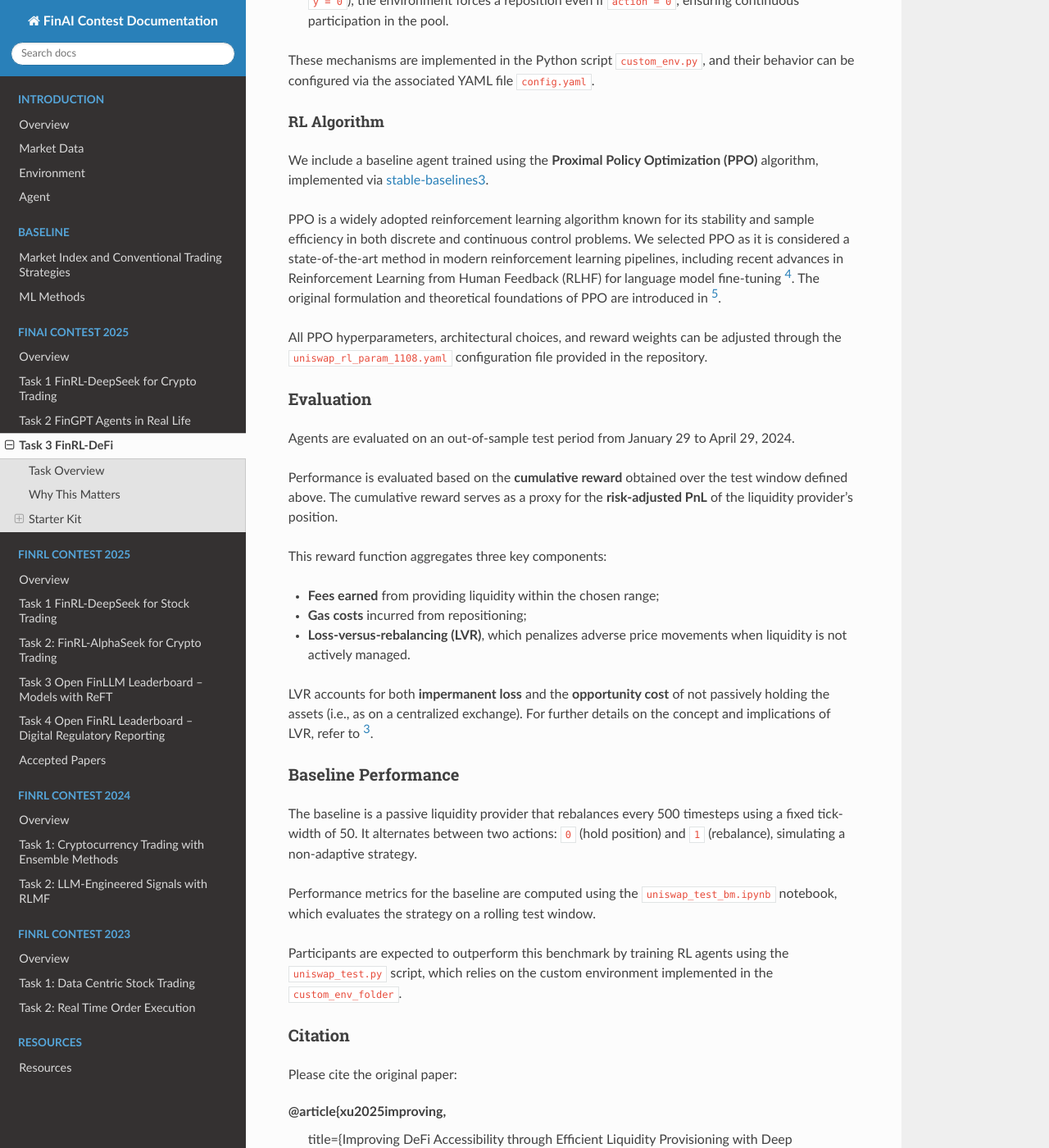
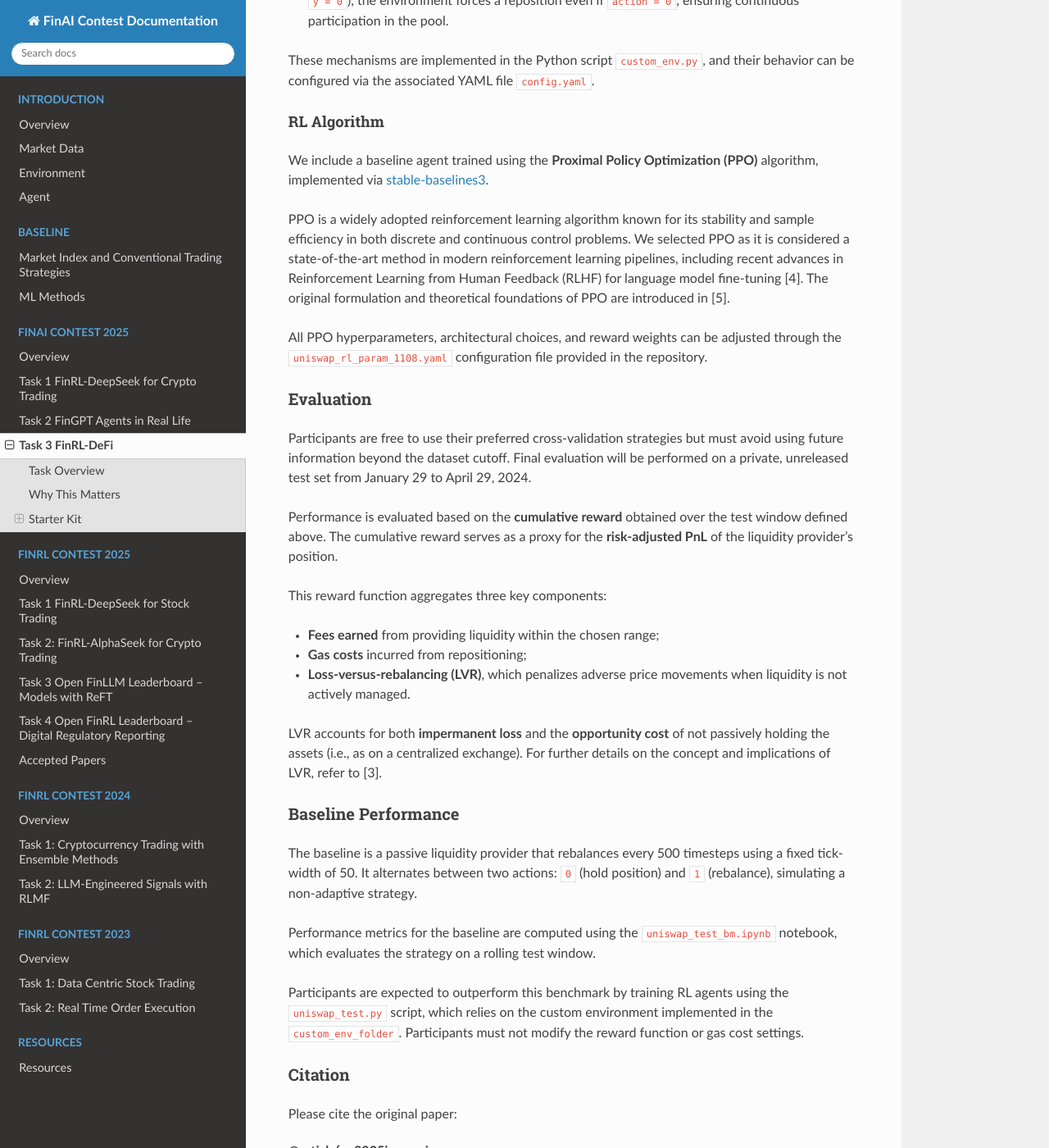
Before and after one commit to Xingyu025/FinAI-Contest, a Sphinx documentation site: the page built from docs/source/finai2025/task3.rst, in a window 1280 px wide and 1400 px high, scrolled down 2532 px. Shown: the whole window at 82% size. Built offline with Sphinx 7.4.7 and the Read the Docs theme 3.1.0, drawn with Linux system fonts in a browser that asks for light colours; some of the changed text lies outside the part shown.

Commit message:
Update task3.rst
Minor fixes regarding the eval period and the reference section

```diff
--- a/docs/source/finai2025/task3.rst
+++ b/docs/source/finai2025/task3.rst
@@ -18,7 +18,7 @@ Starter Kit
 
 Data
 ----------------
-The environment uses a single hourly price time series: `data_price_uni_h_time.csv`, which contains ETH/USDC price data from May 5, 2021 to April 29, 2024. All state variables are derived from this series. No additional data (e.g., volumes, centralized order book quotes or prices) is used in the baseline.
+The environment uses a single hourly price time series: `data_price_uni_h_time.csv`, which contains ETH/USDC price data from May 5, 2021 to January 29, 2024. The final evaluation period from January 29 to April 29, 2024 is withheld. All state variables are derived from this series. No additional data (e.g., volumes, centralized order book quotes or prices) is used in the baseline.
 
 Participants may optionally expand the state with external data, provided no future information is used and environment logic remains unaltered.
 
@@ -44,7 +44,7 @@ The ETH/USDC hourly price series is preprocessed to construct the following stat
 
    * - ``tick_index``
      - Log-scaled tick index computed from price
-     - Computed in custom environment according [1]_
+     - Computed in custom environment according [1]
 
    * - ``volatility``
      - Exponentially weighted std. dev. of log returns
@@ -101,14 +101,14 @@ The task is modeled as a discrete-time Markov Decision Process (MDP):
   where:
 
   - ``fee_t``: Fees are collected only when the price remains within the selected range.
-  - ``lvr_t``: Liquidity Value at Risk, penalizing capital inefficiency, scaled by volatility [3]_.
+  - ``lvr_t``: Liquidity Value at Risk, penalizing capital inefficiency, scaled by volatility [3].
   - ``gas_fee_t``: A fixed gas fee (default $5) incurred at each repositioning action.
 
 
 - **Environment**:
   A Gymnasium-compatible environment simulates interaction with a Uniswap v3-like AMM. It uses discrete hourly steps, assumes full observability, and prohibits lookahead. The agent repositions liquidity symmetrically around the current tick, with customizable tick spacing. Rewards are computed in real time using Uniswap v3 pricing formulas.
 
-For more background on how Uniswap v3 and the mechanics of liquidity provisioning work, refer to [2]_.
+For more background on how Uniswap v3 and the mechanics of liquidity provisioning work, refer to [2].
 
 
 Additional Mechanisms
@@ -128,14 +128,14 @@ RL Algorithm
 
 We include a baseline agent trained using the **Proximal Policy Optimization (PPO)** algorithm, implemented via `stable-baselines3 <https://github.com/DLR-RM/stable-baselines3>`_.
 
-PPO is a widely adopted reinforcement learning algorithm known for its stability and sample efficiency in both discrete and continuous control problems. We selected PPO as it is considered a state-of-the-art method in modern reinforcement learning pipelines, including recent advances in Reinforcement Learning from Human Feedback (RLHF) for language model fine-tuning [4]_. The original formulation and theoretical foundations of PPO are introduced in [5]_.
+PPO is a widely adopted reinforcement learning algorithm known for its stability and sample efficiency in both discrete and continuous control problems. We selected PPO as it is considered a state-of-the-art method in modern reinforcement learning pipelines, including recent advances in Reinforcement Learning from Human Feedback (RLHF) for language model fine-tuning [4]. The original formulation and theoretical foundations of PPO are introduced in [5].
 
 All PPO hyperparameters, architectural choices, and reward weights can be adjusted through the ``uniswap_rl_param_1108.yaml`` configuration file provided in the repository.
 
 
 Evaluation
 ----------------
-Agents are evaluated on an out-of-sample test period from January 29 to April 29, 2024.
+Participants are free to use their preferred cross-validation strategies but must avoid using future information beyond the dataset cutoff. Final evaluation will be performed on a private, unreleased test set from January 29 to April 29, 2024.
 
 Performance is evaluated based on the **cumulative reward** obtained over the test window defined above. The cumulative reward serves as a proxy for the **risk-adjusted PnL** of the liquidity provider's position.
 
@@ -145,7 +145,7 @@ This reward function aggregates three key components:
 - **Gas costs** incurred from repositioning;
 - **Loss-versus-rebalancing (LVR)**, which penalizes adverse price movements when liquidity is not actively managed.
 
-LVR accounts for both **impermanent loss** and the **opportunity cost** of not passively holding the assets (i.e., as on a centralized exchange). For further details on the concept and implications of LVR, refer to [3]_.
+LVR accounts for both **impermanent loss** and the **opportunity cost** of not passively holding the assets (i.e., as on a centralized exchange). For further details on the concept and implications of LVR, refer to [3].
 
 Baseline Performance
 ----------------------------
@@ -154,7 +154,7 @@ The baseline is a passive liquidity provider that rebalances every 500 timesteps
 
 Performance metrics for the baseline are computed using the ``uniswap_test_bm.ipynb`` notebook, which evaluates the strategy on a rolling test window.
 
-Participants are expected to outperform this benchmark by training RL agents using the ``uniswap_test.py`` script, which relies on the custom environment implemented in the ``custom_env_folder``.
+Participants are expected to outperform this benchmark by training RL agents using the ``uniswap_test.py`` script, which relies on the custom environment implemented in the ``custom_env_folder``. Participants must not modify the reward function or gas cost settings.
 
 
 Citation
@@ -171,12 +171,12 @@ Please cite the original paper:
 References
 ----------------------------
 
-.. [1] H. Adams, N. Zinsmeister, M. Salem, R. Keefer, and D. Robinson. *Uniswap v3 Core*. Tech. rep., Uniswap, 2021.
+[1] H. Adams, N. Zinsmeister, M. Salem, R. Keefer, and D. Robinson. *Uniswap v3 Core*. Tech. rep., Uniswap, 2021.
 
-.. [2] M. Ottina, P. J. Steffensen, and J. Kristensen. *Automated Market Makers: A Practical Guide to Decentralized Exchanges and Cryptocurrency Trading*. Springer, 2023.
+[2] M. Ottina, P. J. Steffensen, and J. Kristensen. *Automated Market Makers: A Practical Guide to Decentralized Exchanges and Cryptocurrency Trading*. Springer, 2023.
 
-.. [3] Jason Milionis, Ciamac C. Moallemi, Tim Roughgarden, and Anthony Lee Zhang. *Automated Market Making and Loss-Versus-Rebalancing*, arXiv preprint arXiv:2208.06046, 2022.
+[3] Jason Milionis, Ciamac C. Moallemi, Tim Roughgarden, and Anthony Lee Zhang. *Automated Market Making and Loss-Versus-Rebalancing*, arXiv preprint arXiv:2208.06046, 2022.
 
-.. [4] L. Ouyang et al., "Training language models to follow instructions with human feedback", *Advances in Neural Information Processing Systems*, vol. 35, pp. 27730–27744, 2022.
+[4] L. Ouyang et al., "Training language models to follow instructions with human feedback", *Advances in Neural Information Processing Systems*, vol. 35, pp. 27730–27744, 2022.
 
-.. [5] J. Schulman et al., "Proximal Policy Optimization Algorithms", arXiv preprint arXiv:1707.063
+[5] J. Schulman et al., "Proximal Policy Optimization Algorithms", arXiv preprint arXiv:1707.063
```
